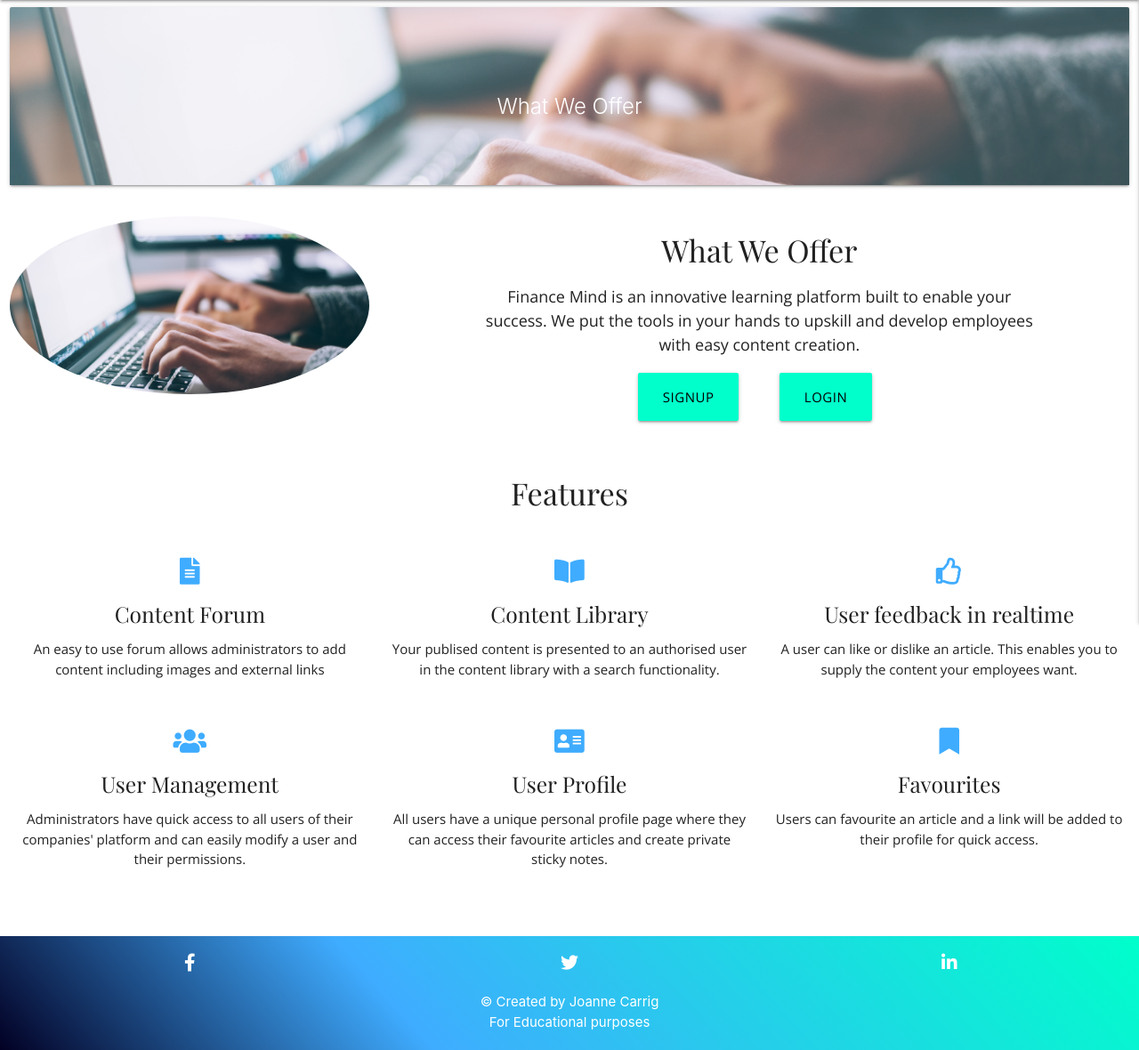
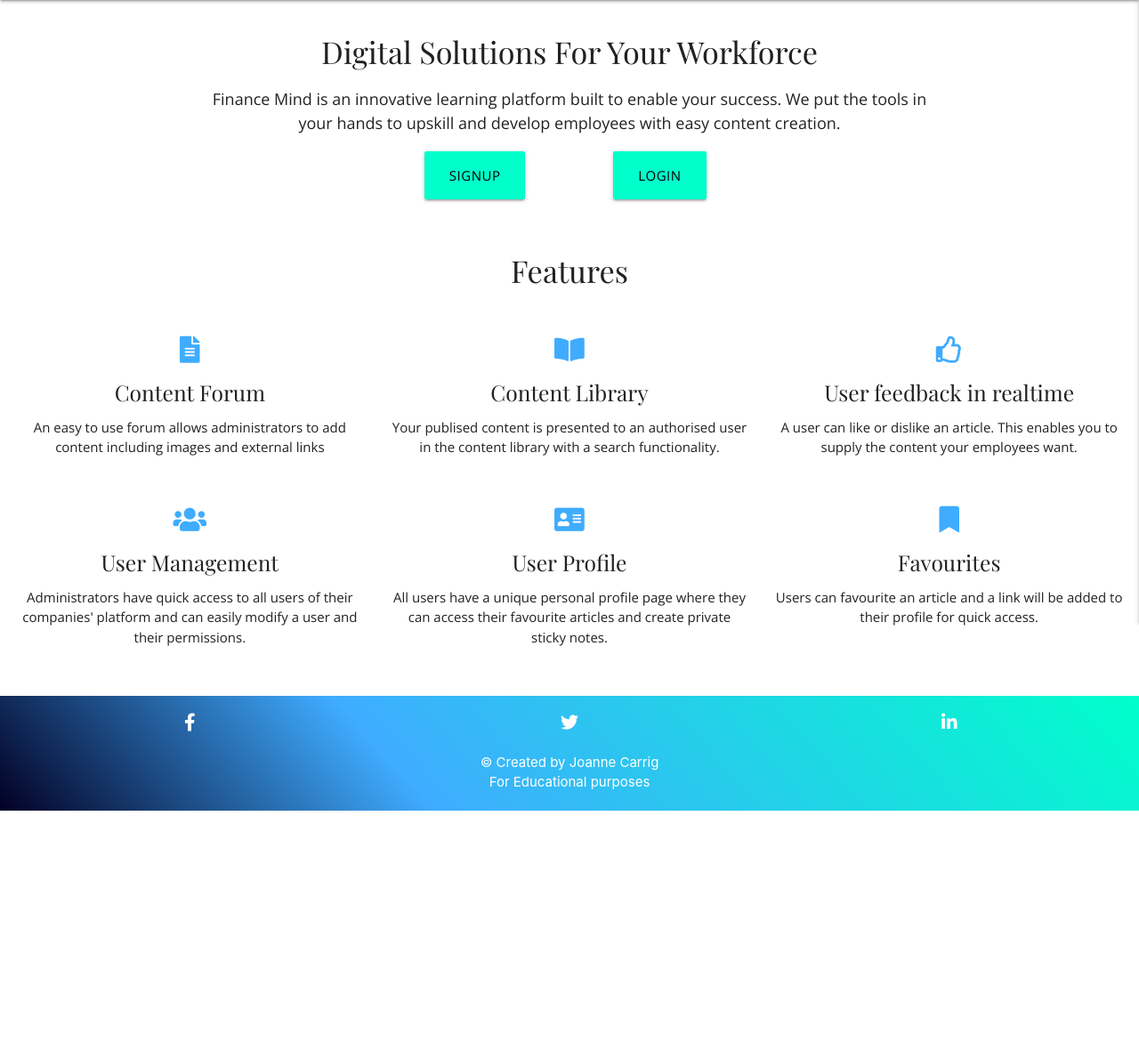
Before and after one commit to jojo157/learning-platform, a Flask app: page / in a window 1280 px wide. Shown: the part 160-1340 px from the top of the page at 89% size. After the commit the page ends 1071 px from the top, so only its background shows below. Run offline with Flask 2, Linux system fonts and the light colour scheme; some libraries are stand-ins or nearby versions.

Commit message:
removed hero image as doesnt suit colour scheme and layout

```diff
--- a/static/css/style.css
+++ b/static/css/style.css
@@ -109,22 +109,13 @@
     font-size: 30px;
 }
 
-.card-image{
-    height: 200px;
+.div-text-heading{
+    text-transform: capitalize;
 }
 
-div.card-image img{
-    width: 100%;
-    height: 100%;
-    object-fit: cover;
-    opacity: 0.8;
-}
 
-span.card-title{
-    margin: auto;
-    top: 0; left: 0; bottom: 0; right: 0;
-    height: 30%;
-}
+
+
 
 
 /* Home Page */
--- a/templates/index.html
+++ b/templates/index.html
@@ -1,25 +1,10 @@
 {% extends "base.html" %}
 {% block content %}
 
+    <div class="row">
 
-<div class="row">
-    <div class="col s12 m12 hero-image">
-      <div class="card">
-        <div class="card-image center">
-          <img src="{{ url_for('static', filename='images/laptop.jpg') }}">
-          <span class="card-title centre">What We Offer</span>
-        </div>
-    </div>
-</div>
-
-
-
-    <div class="row">
-        <div class="col s10 offset-s1 m4  l4 success-div">
-              <img class="circle" src="{{ url_for('static', filename='images/laptop.jpg') }}">
-        </div>
-        <div class="col s12 m6 offset-m1 l6 offset-l1 center offer-div">
-            <h4 class="home-margin div-text-heading">What We Offer</h4>
+        <div class="col s12 m8 offset-m2 l8 offset-l2 center offer-div">
+            <h4 class="home-margin div-text-heading">Digital solutions for your workforce</h4>
             <p class="sub-header-text div-text"> Finance Mind is an innovative learning platform built to enable your success.
             We put the tools in your hands to upskill and develop employees with easy content creation.
             </p>
@@ -30,6 +15,8 @@
                 <a href="{{ url_for('login') }}" class="btn-large green-button">LOGIN</a>
                 </div>
         </div>
+
+
       </div>
 
     <div class="row center home-features-margin">
```
Also changed, not shown: 1 other file.
